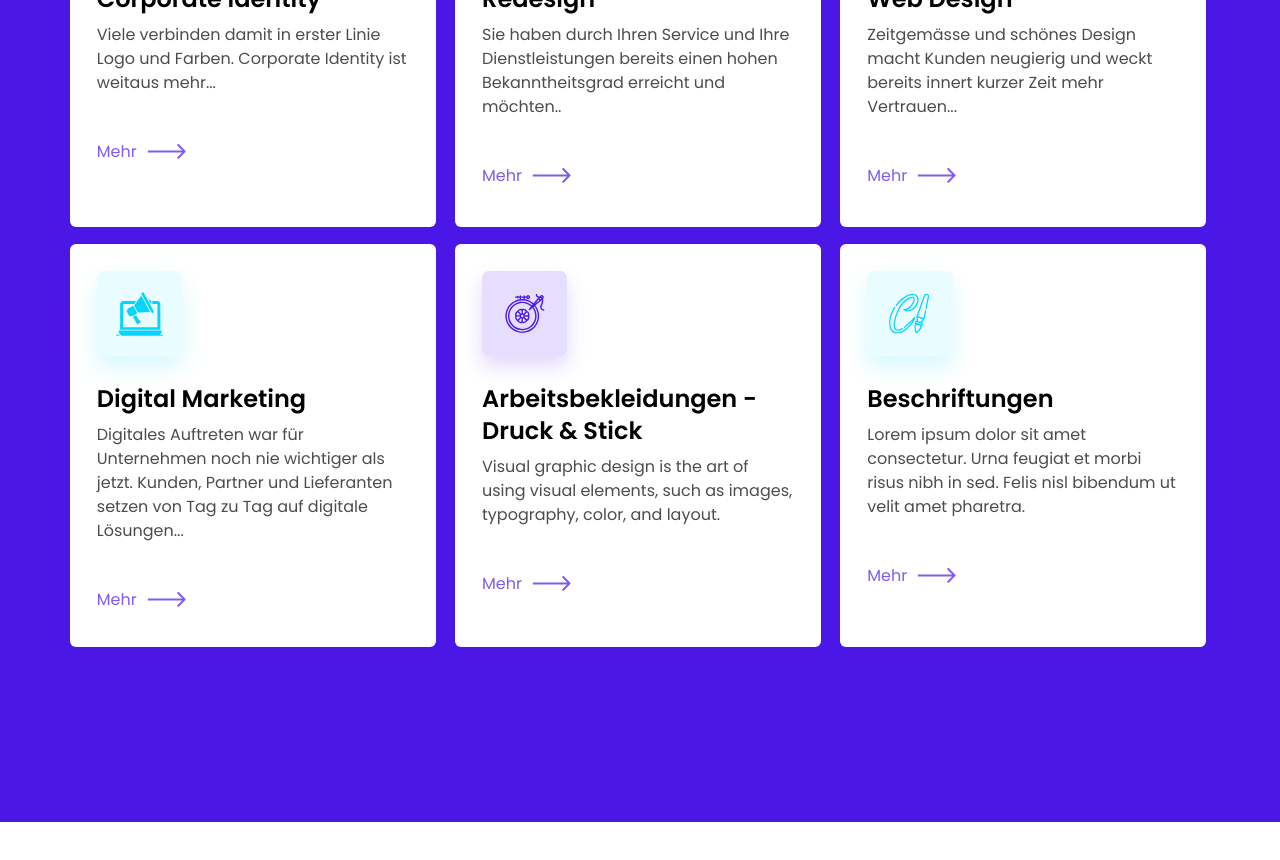
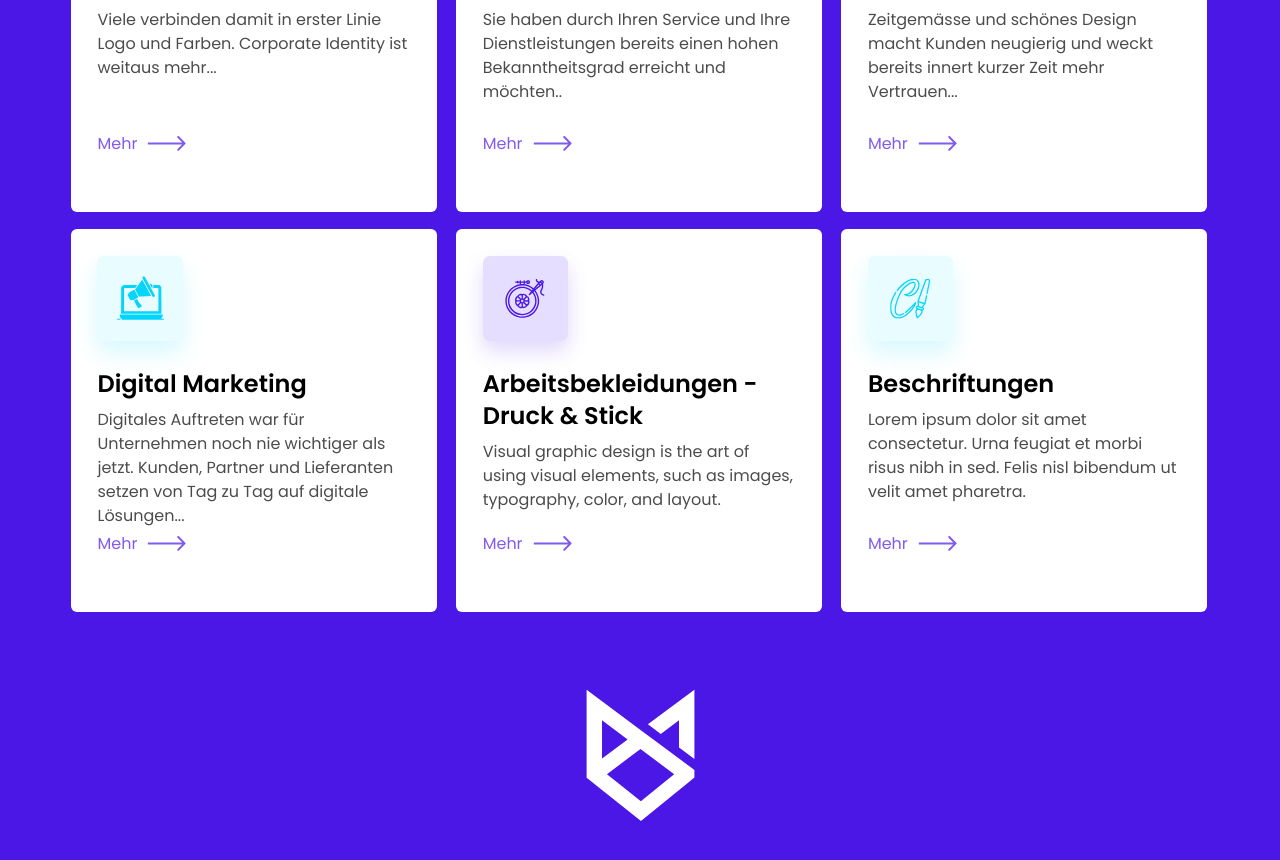
Before and after one commit to mayankpcp7/FoxVision, a React (Create React App) app: page /about in a window 1280 px wide. Shown: the part 1760-2620 px from the top of the page. Before the commit the page ends 2582 px from the top, so only its background shows below. Built offline with nearby package versions, Linux system fonts and the light colour scheme.

Commit message:
complete angebot section and change in common heading

```diff
--- a/src/components/Angebot.jsx
+++ b/src/components/Angebot.jsx
@@ -2,31 +2,45 @@ import React from "react";
 import { WhiteHeading } from "./common/Heading";
 import { angebotCardList } from "./common/Helper";
 import AngebotCardsList from "./AngebotCardsList";
+import { WhiteLogo } from "./common/Icon";
 
 const Angebot = () => {
   return (
-    <div className="bg-darkpurple pt-[122.94px] pb-[97.65px]">
+    <div className="bg-darkpurple xl:pt-[122.94px] xl:pb-[97.65px] md:py-[90px] sm:py-[65px] py-[50px]">
       <div className="container xl:max-w-[1164px] px-3">
-        <p className="uppercase text-white text-center font-poppins font-bold text-xl leading-normal mb-[13.27px]">
+        <p className="uppercase text-white text-center font-poppins font-bold sm:text-xl text-sm leading-normal mb-[13.27px]">
           A RESULTS-DRIVEN AGENCY
         </p>
         <WhiteHeading whiteHeadingText="Angebot" className="text-center" />
-        <div className="flex flex-row flex-wrap gap-[17px] pt-[97.79px] pb-[77.23px]">
+        <div className="flex flex-row flex-wrap justify-center xl:gap-[17px] lg:gap-[15px] md:gap-5 sm:gap-3 gap-4 lg:pt-[97.79px] lg:pb-[77.23px] md:py-[60px] sm:py-12 py-9">
           {angebotCardList.map((obj, index) => (
             <div
               key={index}
               className="lg:w-[32.3%] md:w-[45%] sm:w-[49%] w-full"
             >
               <AngebotCardsList
+                className={`${
+                  index === 0
+                    ? "pb-[59.24px]"
+                    : index === 1
+                    ? "pb-[59.24px]"
+                    : index === 2
+                    ? "pb-[59.24px]"
+                    : ""
+                }`}
                 svg={obj.svg}
                 title={obj.title}
                 description={obj.description}
                 cardBtn={obj.cardBtn}
                 arrow={obj.arrow}
                 bgCardSvg={index === 0 || index === 2 || index === 4}
+                cardLink={index === 3 || index === 4 || index === 5}
               />
             </div>
           ))}
+        </div>
+        <div className="flex justify-center">
+          <WhiteLogo className="lg:w-[141px] lg:h-[132px] sm:w-[121px] sm:h-[101px] h-[81px] w-[101px]" />
         </div>
       </div>
     </div>
--- a/src/components/AngebotCardsList.jsx
+++ b/src/components/AngebotCardsList.jsx
@@ -3,7 +3,10 @@ import { Link } from "react-router-dom";
 
 const AngebotCardsList = (props) => {
   return (
-    <div className="pt-[26.83px] px-[26.81px] pb-[35.24px] bg-white rounded-[6px] max-w-[366px] w-full h-full xl:min-h-[383px]">
+    <div
+      className={`${props.className} pt-[26.83px] px-[26.81px] pb-[35.24px] bg-white rounded-[6px] lg:max-w-[366px] w-full h-full xl:min-h-[383px] flex justify-between flex-col relative hover:shadow-[0_0_11px_rgba(255,255,255,1)] transition-all ease-linear duration-300 group`}
+    >
+      <div>
         <div
           className={`${
             props.bgCardSvg
@@ -19,8 +22,11 @@ const AngebotCardsList = (props) => {
         <p className="text-black opacity-70 font-poppins sm:text-base text-sm font-normal leading-normal mb-[44.67px]">
           {props.description}
         </p>
+      </div>
       <Link
-        className="text-darkpurple flex items-center gap-[10px] opacity-70 font-poppins font-normal sm:text-base text-sm"
+        className={`${
+          props.cardLink ? "bottom-12" : ""
+        } text-darkpurple absolute bottom-14 flex items-center gap-[10px] opacity-70 font-poppins font-normal sm:text-base text-sm`}
         href="/"
       >
         {props.cardBtn}
--- a/src/components/common/Heading.jsx
+++ b/src/components/common/Heading.jsx
@@ -11,7 +11,7 @@ export const BlueHeading = ({ headingText, className }) => {
 export const WhiteHeading = ({ whiteHeadingText, className }) => {
   return (
     <h2
-      className={`${className} capitalize font-semibold font-montserrat text-6xxl leading-md text-white`}
+      className={`${className} capitalize font-semibold font-montserrat lg:text-6xxl md:text-5xl sm:text-4xl text-3xl leading-md text-white`}
     >
       {whiteHeadingText}
     </h2>
--- a/src/components/common/Icon.jsx
+++ b/src/components/common/Icon.jsx
@@ -415,6 +415,7 @@ export const Beschriftungen = () => {
 export const CardBtnArrow = () => {
   return (
     <svg
+      className="group-hover:translate-x-1 transition-all ease-linear duration-300"
       width="39"
       height="15"
       viewBox="0 0 39 15"
@@ -428,3 +429,20 @@ export const CardBtnArrow = () => {
     </svg>
   );
 };
+export const WhiteLogo = (props) => {
+  return (
+    <svg
+      className={`${props.className}}`}
+      width="141"
+      height="172"
+      viewBox="0 0 141 172"
+      fill="none"
+      xmlns="http://www.w3.org/2000/svg"
+    >
+      <path
+        d="M120.664 90.6689L87.2798 65.79L70.5062 53.2691L0.285156 0.858887V115.503L10.0945 123.357L71.0989 171.974L140.742 115.444V105.635L120.664 90.6689ZM20.3483 40.8667L53.7326 65.79L44.0566 72.9766L31.8913 82.0599L20.3483 90.6689V40.8667ZM70.9952 146.22L26.7347 110.94L36.307 103.812L60.8599 85.4976L70.5062 78.311L114.381 110.999L70.9952 146.22ZM80.1673 46.0529L96.941 58.6479L120.664 40.8667V76.2661L140.742 91.2468V0.858887L80.1673 46.0529Z"
+        fill="white"
+      />
+    </svg>
+  );
+};
```
Lines whose indentation alone changed are shown as unchanged.
